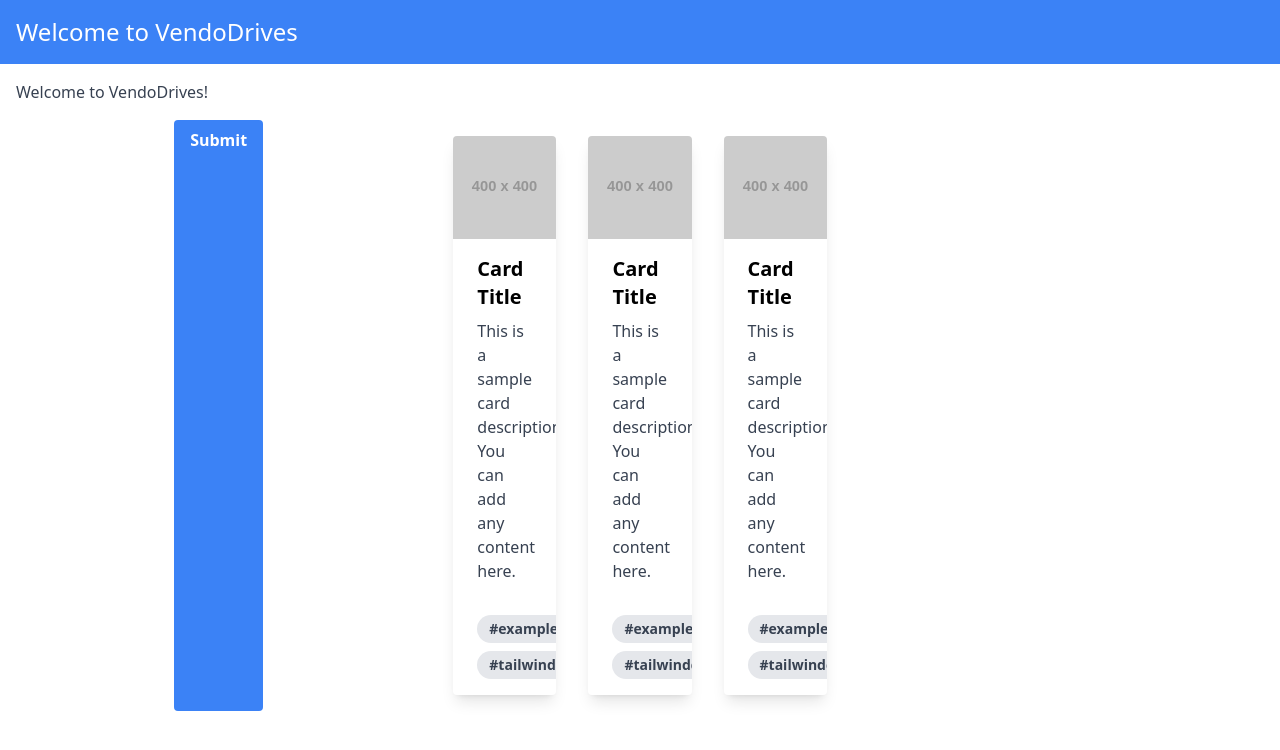
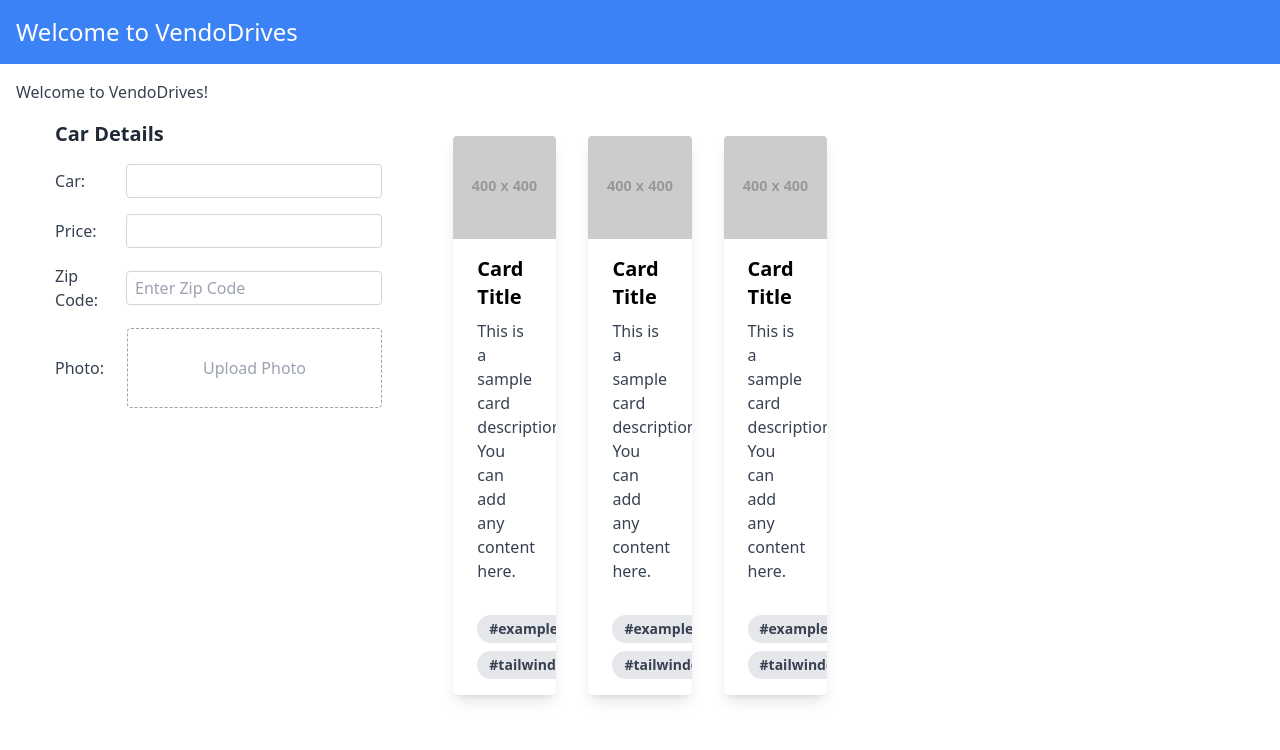
Before and after one commit to andre-amato/vendodrives, a React (Vite) app in the folder client/: page /main in a window 1280 px wide. Shown: the top 750 px of the page. Built offline with nearby package versions, Linux system fonts and the light colour scheme.

Commit message:
fix: button transformed to carForm

```diff
--- a/client/src/components/Button.jsx
+++ /dev/null
@@ -1,9 +0,0 @@
-const Button = () => {
-  return (
-    <button className='bg-blue-500 hover:bg-blue-700 text-white font-bold py-2 px-4 rounded flex justify-center'>
-      Submit
-    </button>
-  );
-};
-
-export default Button;
--- /dev/null
+++ b/client/src/components/CarForm.jsx
@@ -0,0 +1,38 @@
+const CarForm = () => {
+  return (
+    <form className='flex flex-col gap-4'>
+      <h2 className='text-xl font-bold text-gray-800'>Car Details</h2>
+      <div className='flex flex-row items-center'>
+        <label className='w-1/4 text-gray-700 mr-2'>Car:</label>
+        <input
+          type='text'
+          className='w-full px-2 py-1 border border-gray-300 rounded'
+        />
+      </div>
+      <div className='flex flex-row items-center'>
+        <label className='w-1/4 text-gray-700 mr-2'>Price:</label>
+        <input
+          type='number'
+          className='w-full px-2 py-1 border border-gray-300 rounded'
+        />
+      </div>
+      <div className='flex flex-row items-center'>
+        <label className='w-1/4 text-gray-700 mr-2'>Zip Code:</label>
+        <input
+          type='text'
+          className='w-full px-2 py-1 border border-gray-300 rounded'
+          placeholder='Enter Zip Code'
+        />
+      </div>
+      <div className='flex flex-row items-center'>
+        <label className='w-1/4 text-gray-700 mr-2'>Photo:</label>
+        <div className='w-full h-20 border border-dashed border-gray-400 rounded flex justify-center items-center'>
+          {/* Placeholder for photo */}
+          <p className='text-gray-400'>Upload Photo</p>
+        </div>
+      </div>
+    </form>
+  );
+};
+
+export default CarForm;
--- a/client/src/pages/Main.jsx
+++ b/client/src/pages/Main.jsx
@@ -1,4 +1,4 @@
-import Button from '../components/Button';
+import CarForm from '../components/CarForm';
 import Card from '../components/Card';
 import Header from '../components/Header';
 
@@ -12,7 +12,7 @@
           <div className='flex justify-center'>
             {' '}
             {/* Container for centering */}
-            <Button />
+            <CarForm />
           </div>
           <div className='flex justify-center'>
             <Card />
```
